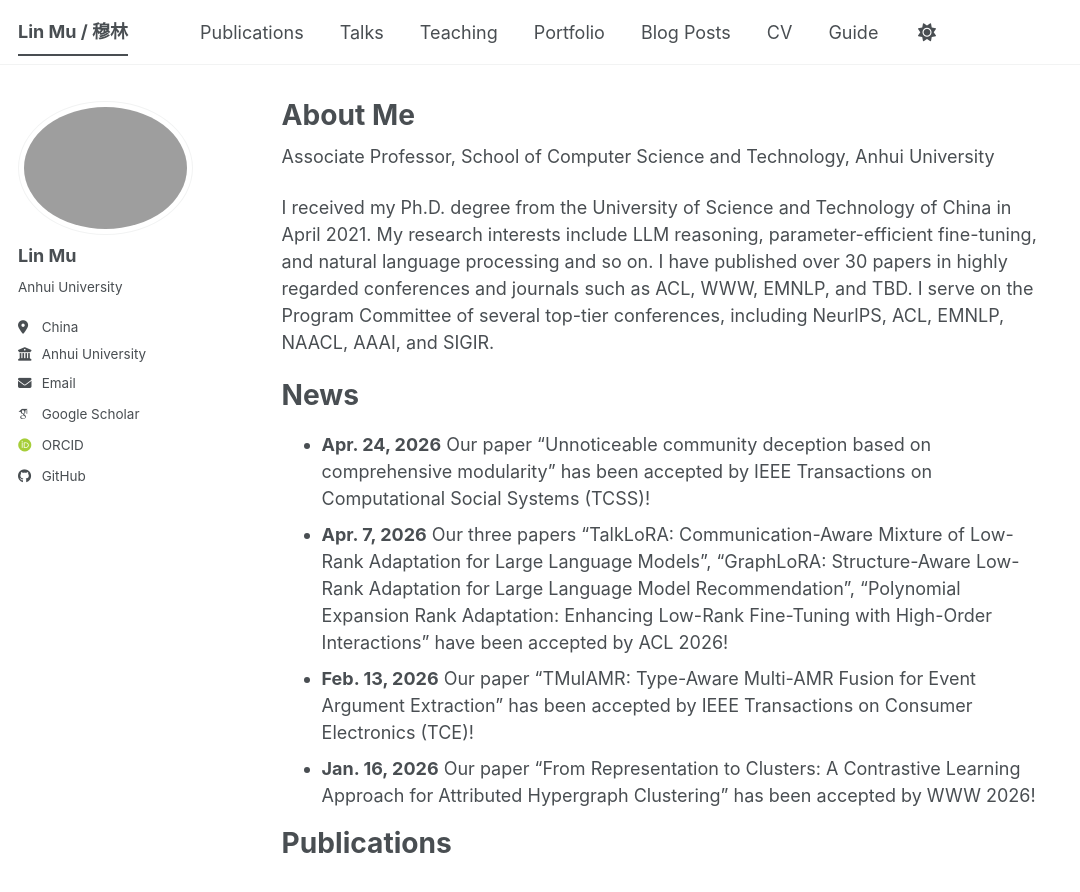
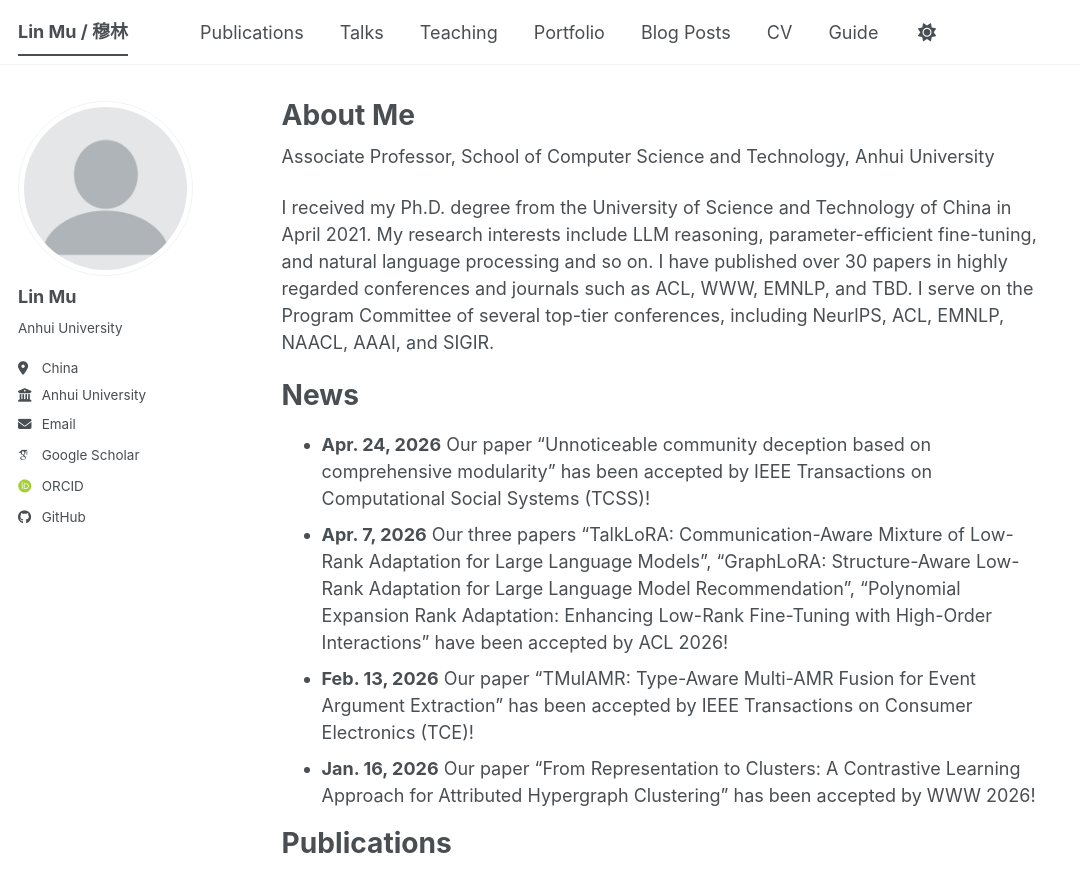
Before and after one commit to mulin-ahu/mulin-ahu.github.io, a Jekyll site: the page built from _pages/about.md, in a window 1280 px wide and 900 px high. Shown: the top 892 px of the window, without its empty margins (0-1080 px from the left). Built offline with Jekyll 4.4.1, drawn with Linux system fonts in a browser that asks for light colours; some web fonts are replaced; a script bundle is joined from its source files by our own code; library files that are not in the unit come from our copies.

Commit message:
Update _config.yml

```diff
--- a/_config.yml
+++ b/_config.yml
@@ -23,7 +23,7 @@ repository               : "academicpages/academicpages.github.io"
 #               Additional customization can be done by editing /_includes/author-profile.html
 author:
   # Biographic information
-  avatar           : "profile2.png"
+  avatar           : "profile.png"
   name             : "   Lin Mu   "
   pronouns         : # example: "she/her"
   bio              : "Anhui University"
```
